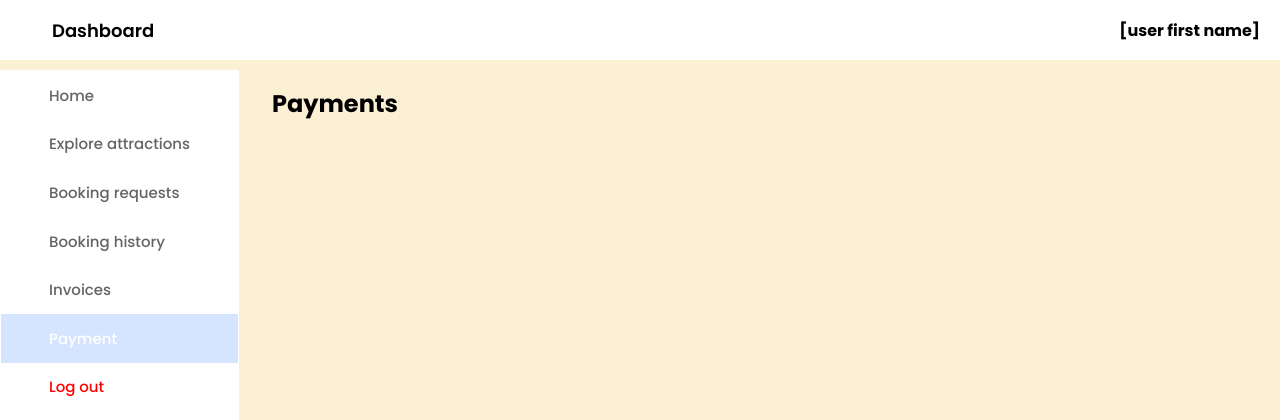
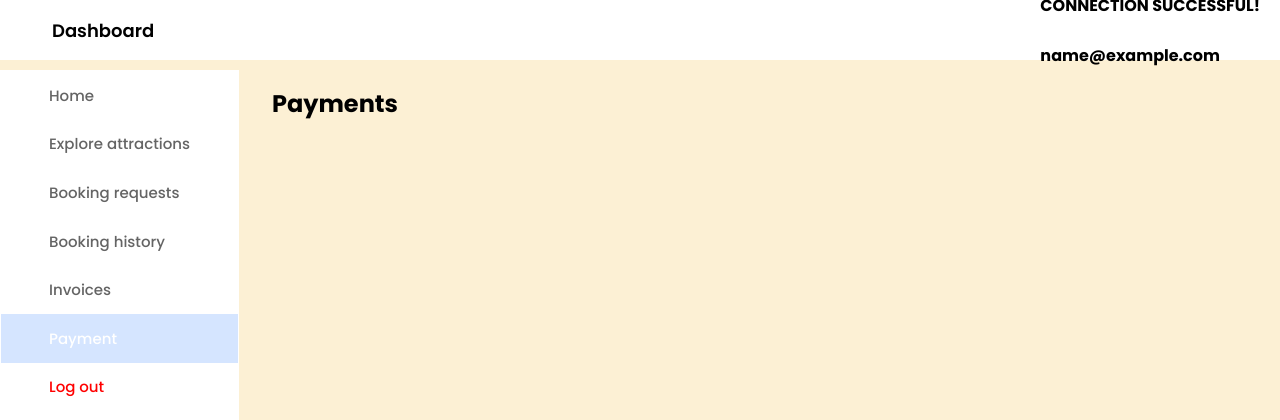
Before and after one commit to tkxwaweru/Travel-Agency-System, a PHP site: page /client-payments.php in a window 1280 px wide. Shown: the top 420 px of the page. Run offline with PHP 8.4, Linux system fonts and the light colour scheme; the visitor is signed in with stand-in values (Sample User, id 1).

Commit message:
Update client-payments.php

```diff
--- a/Client-Interfaces/client-payments.php
+++ b/Client-Interfaces/client-payments.php
@@ -14,7 +14,7 @@
     </div>
     <div class="header-icons">
       <div class="account">
-        <h4>[user first name]</h4>
+        <h4><?php  include("../Processes/login-process.php"); ?><?php  echo $_SESSION['client_email']; ?></h4>
       </div>
     </div>
   </header>
```
